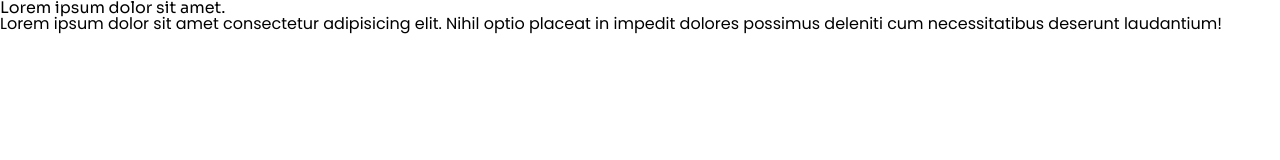
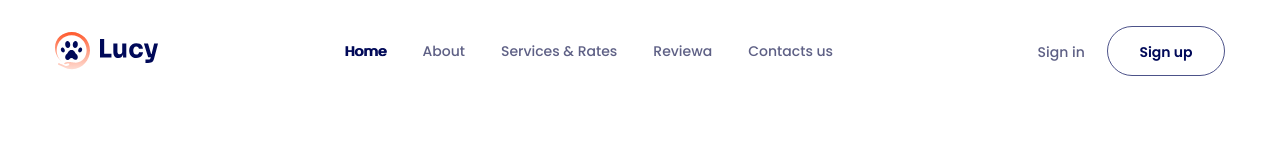
Before and after one commit to kienhao2209/f8-htmlcss-04, a plain HTML site: page index.html in a window 1280 px wide. Drawn offline with Linux system fonts and the light colour scheme.

Commit message:
Header success

```diff
--- a/assets/css/styles.css
+++ b/assets/css/styles.css
@@ -1,5 +1,10 @@
 * {
     box-sizing: border-box;
+}
+
+:root {
+    --primary-color: #FF5B2E;
+    --second-color: #000958;
 }
 
 html {
@@ -11,6 +16,7 @@ body {
     font-family: "Poppins", sans-serif;
 }
 
+/* Common */
 h1,
 h2,
 h3,
@@ -27,3 +33,70 @@ button {
     font-size: inherit;
     font-family: inherit;
 }
+
+a {
+    display: inline-block;
+    text-decoration: none;
+}
+
+.btn {
+    --height: 56px;
+
+    display: inline-block;
+    height: var(--height);
+    line-height: var(--height);
+    text-align: center;
+    min-width: 130px;
+    border-radius: 999px;
+
+    color: var(--second-color);
+    font-size: 1.4rem;
+    font-weight: 600;
+}
+
+.btn:hover {
+    opacity: 0.9;
+}
+
+.container {
+    width: 1170px;
+    max-width: calc(100% - 48px);
+    margin: 0 auto;
+}
+
+/* Header */
+.header {
+    padding: 26px 0;
+}
+
+.header__inner {
+    display: flex;
+    align-items: center;
+    justify-content: space-between;
+}
+
+.navbar__list {
+    display: flex;
+}
+
+.navbar__link,
+.header-action__link {
+    padding: 8px 18px;
+    color: #5E6085;
+    font-size: 14px;
+    font-weight: 500;
+    line-height: 1;
+}
+
+.navbar__active,
+.navbar__link:hover {
+    color: var(--second-color);
+    text-shadow: 1px 0 0 currentColor;
+}
+
+.header-action__btn {
+    --height: 50px;
+
+    min-width: 118px;
+    border: 1px solid rgba(0, 9, 88, 0.7);
+}
--- a/index.html
+++ b/index.html
@@ -98,11 +98,52 @@
         <link rel="stylesheet" href="./assets/css/styles.css" />
     </head>
     <body>
-        <h1>Lorem ipsum dolor sit amet.</h1>
-        <p>
-            Lorem ipsum dolor sit amet consectetur adipisicing elit. Nihil optio
-            placeat in impedit dolores possimus deleniti cum necessitatibus
-            deserunt laudantium!
-        </p>
+        <!-- Header -->
+        <header class="header">
+            <div class="container">
+                <div class="header__inner">
+                    <!-- Logo -->
+                    <img src="./assets/img/logo.svg" alt="Lucy" class="logo" />
+
+                    <!-- Navigation -->
+                    <nav class="navbar">
+                        <ul class="navbar__list">
+                            <li class="navbar__item">
+                                <a
+                                    href="#!"
+                                    class="navbar__link navbar__active"
+                                >
+                                    Home
+                                </a>
+                            </li>
+                            <li class="navbar__item">
+                                <a href="#!" class="navbar__link">About</a>
+                            </li>
+                            <li class="navbar__item">
+                                <a href="#!" class="navbar__link">
+                                    Services & Rates
+                                </a>
+                            </li>
+                            <li class="navbar__item">
+                                <a href="#!" class="navbar__link">Reviewa</a>
+                            </li>
+                            <li class="navbar__item">
+                                <a href="#!" class="navbar__link">
+                                    Contacts us
+                                </a>
+                            </li>
+                        </ul>
+                    </nav>
+
+                    <!-- Sign up -->
+                    <div class="header-action">
+                        <a href="#!" class="header-action__link">Sign in</a>
+                        <a href="#!" class="header-action__btn btn">
+                            Sign up
+                        </a>
+                    </div>
+                </div>
+            </div>
+        </header>
     </body>
 </html>
```
Also changed, not shown: assets/img/logo.svg (added).
